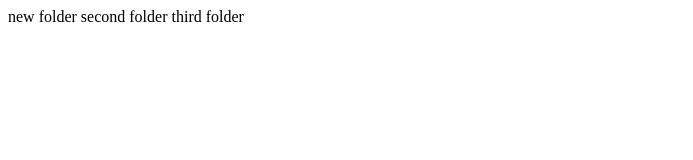
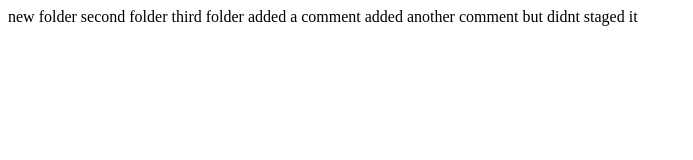
Before and after one commit to awwsman/New-folder--2-, a plain HTML site: page chatapp/index.html in a window 1280 px wide. Shown: the whole page, without its empty margins (0-693 px from the left). Drawn offline with Linux system fonts and the light colour scheme.

Commit message:
comment add

```diff
--- a/chatapp/index.html
+++ b/chatapp/index.html
@@ -10,5 +10,8 @@
     new folder
     second folder
     third folder
+    <!-- hellow -->
+    added a comment
+    added another comment but didnt staged it
 </body>
 </html>
```
